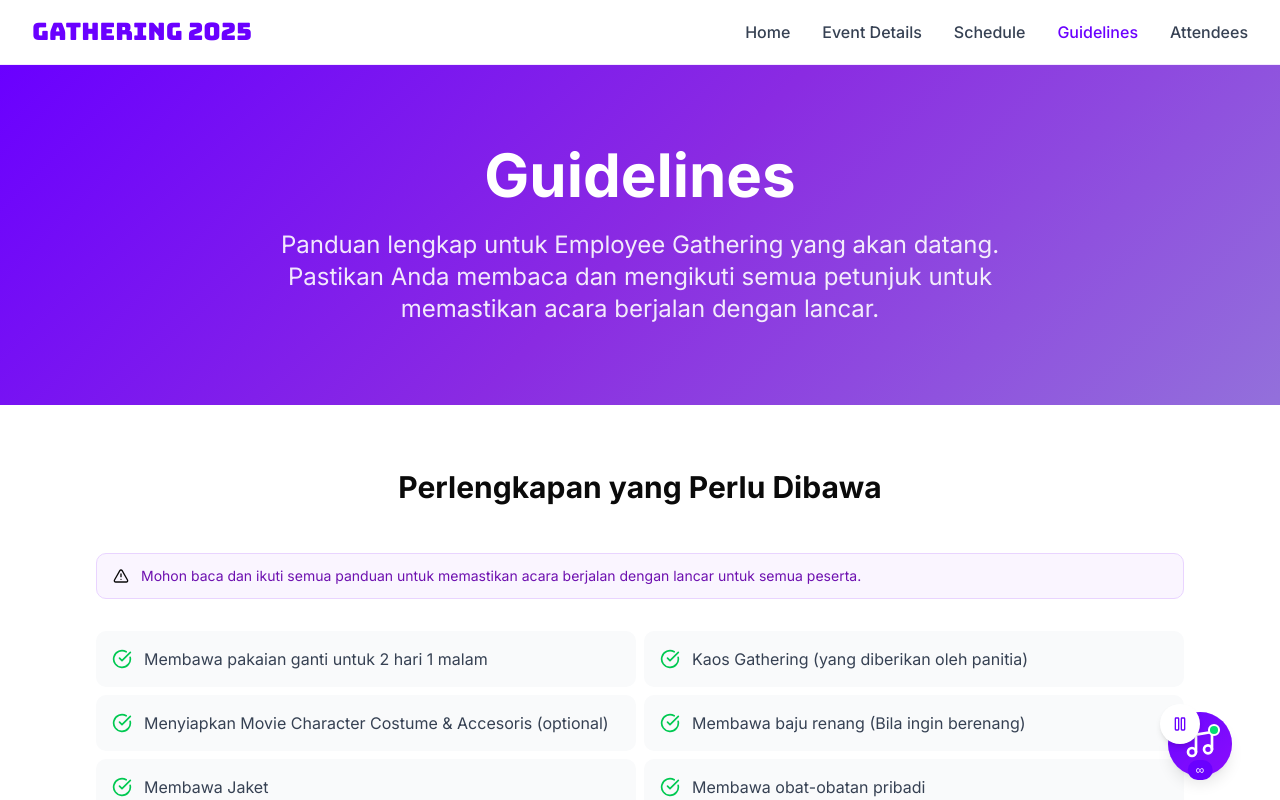
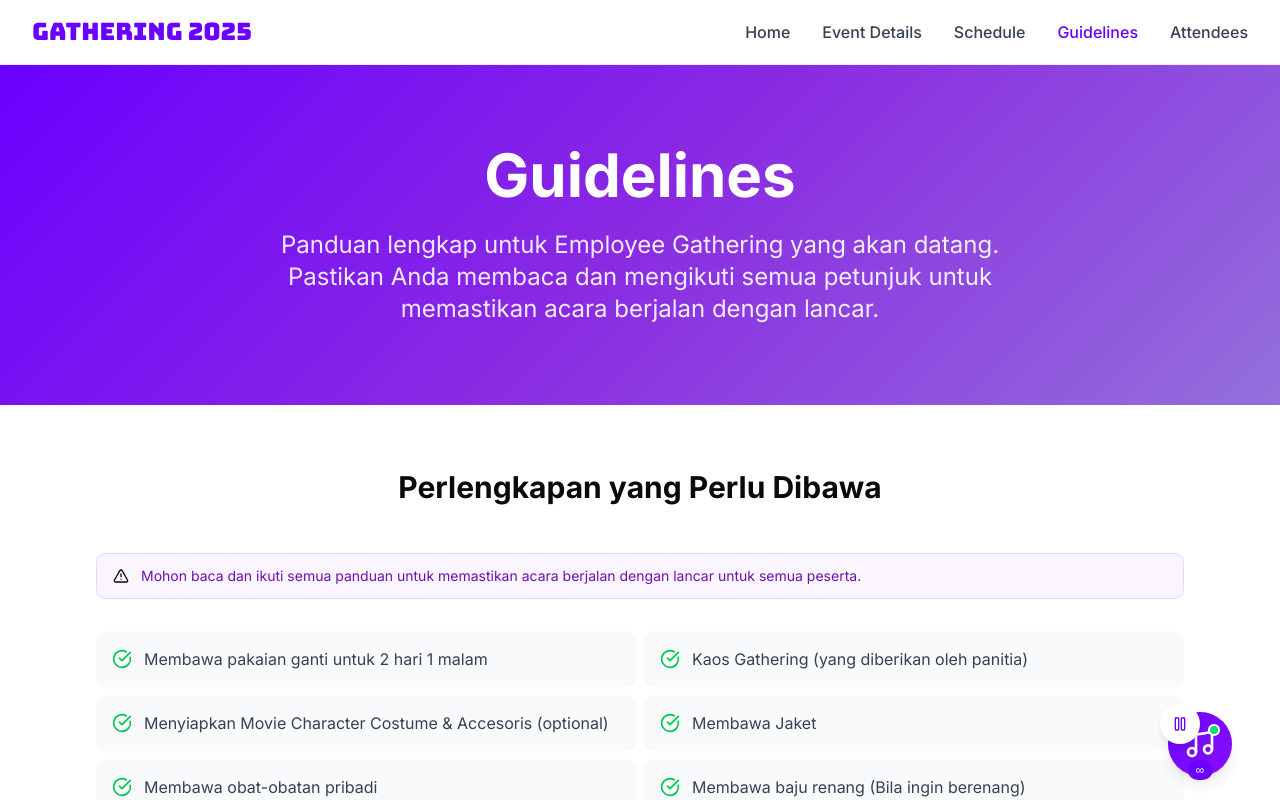
Before and after one commit to mirzaq19/sigs-gathering, a Next.js app: page /guidelines in a window 1280 px wide. Shown: the top 800 px of the page. Built offline with nearby package versions, Linux system fonts and the light colour scheme.

Commit message:
feat: remove redundant guideline about bringing swimwear

```diff
--- a/app/guidelines/page.tsx
+++ b/app/guidelines/page.tsx
@@ -21,7 +21,6 @@ export default function GuidelinesPage() {
     'Membawa pakaian ganti untuk 2 hari 1 malam',
     'Kaos Gathering (yang diberikan oleh panitia)',
     'Menyiapkan Movie Character Costume & Accesoris (optional)',
-    'Membawa baju renang (Bila ingin berenang)',
     'Membawa Jaket',
     'Membawa obat-obatan pribadi',
     'Membawa baju renang (Bila ingin berenang)',
```
